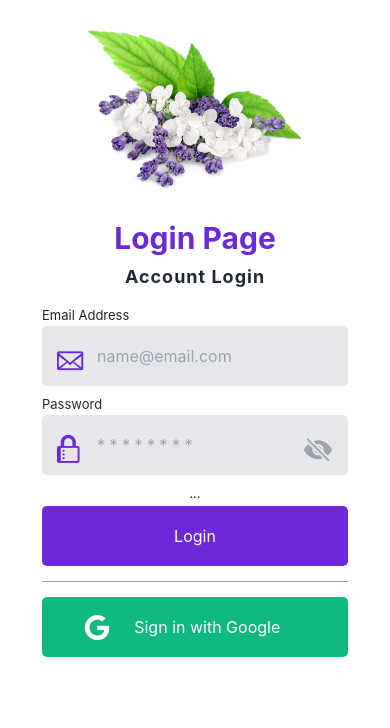
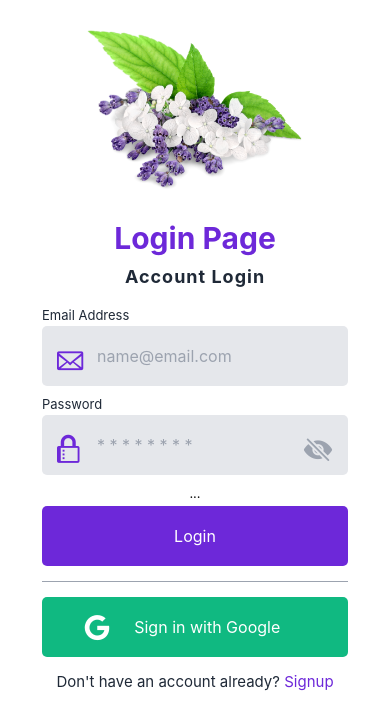
Before and after one commit to zoltanbi/login_system, a React Native app: screen / in a window 390 px wide. Shown: the top 728 px of the page. Built offline with nearby package versions, Linux system fonts and the light colour scheme.

Commit message:
Added Singup button to login page

```diff
--- a/components/styles.js
+++ b/components/styles.js
@@ -124,3 +124,27 @@ export const Line = styled.View`
   background-color: ${darkLight};
   margin-vertical: 10px;
 `
+
+export const ExtraView = styled.View`
+  justify-content: center;
+  flex-direction: row;
+  align-items: center;
+  padding: 10px;
+`
+
+export const ExtraText = styled.Text`
+  justify-content: center;
+  align-content: center;
+  color: ${tertiary};
+  font-size: 15px;
+`
+
+export const TextLink = styled.TouchableOpacity`
+  justify-content: center;
+  align-items: center;
+`
+
+export const TextLinkContent = styled.Text`
+  color: ${brand};
+  font-size: 15px;
+`
--- a/screens/Login.js
+++ b/screens/Login.js
@@ -23,7 +23,11 @@ import {
     ButtonText,
     Colors,
     MsgBox,
-    Line
+    Line,
+    ExtraView,
+    ExtraText,
+    TextLink,
+    TextLinkContent,
 } from '../components/styles'
 
 // Colors
@@ -80,6 +84,12 @@ const Login = () => {
                             <Fontisto name="google" color={primary} size={25}/>
                             <ButtonText google={true}>Sign in with Google</ButtonText>
                         </StyledButton>
+                        <ExtraView>
+                            <ExtraText>Don't have an account already? </ExtraText>
+                            <TextLink>
+                                <TextLinkContent>Signup</TextLinkContent>
+                            </TextLink>
+                        </ExtraView>
                 </StyledFormArea>)}
 
                 </Formik>
```
